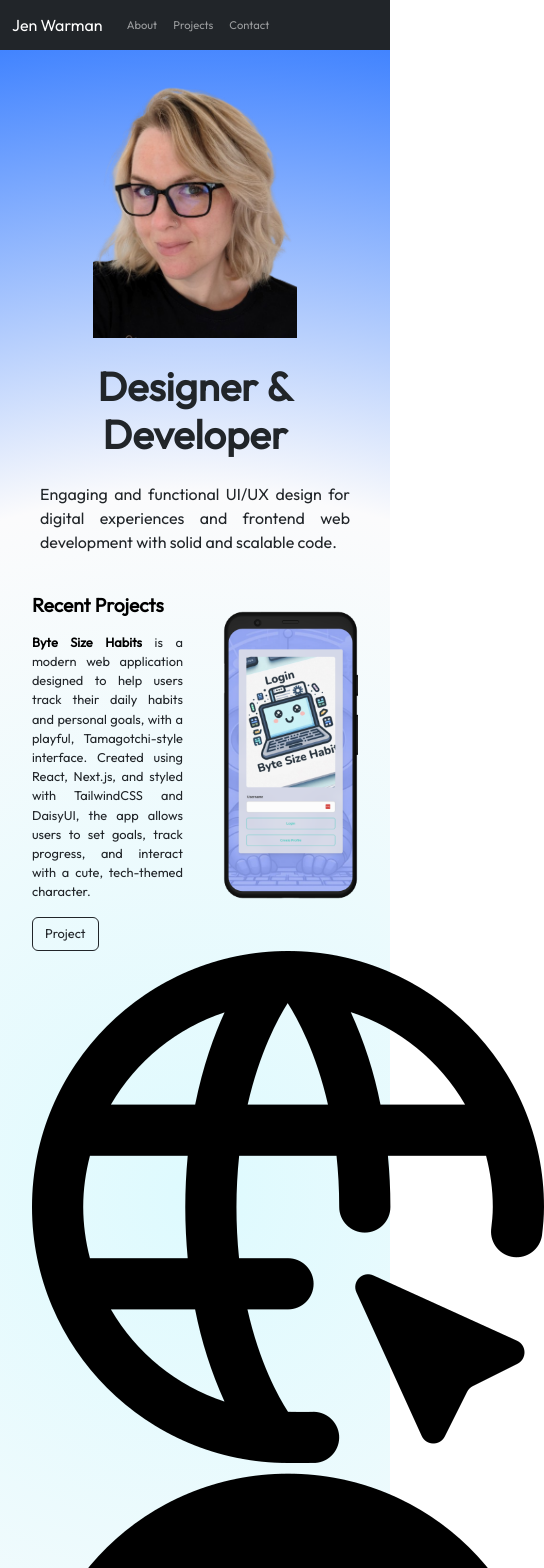
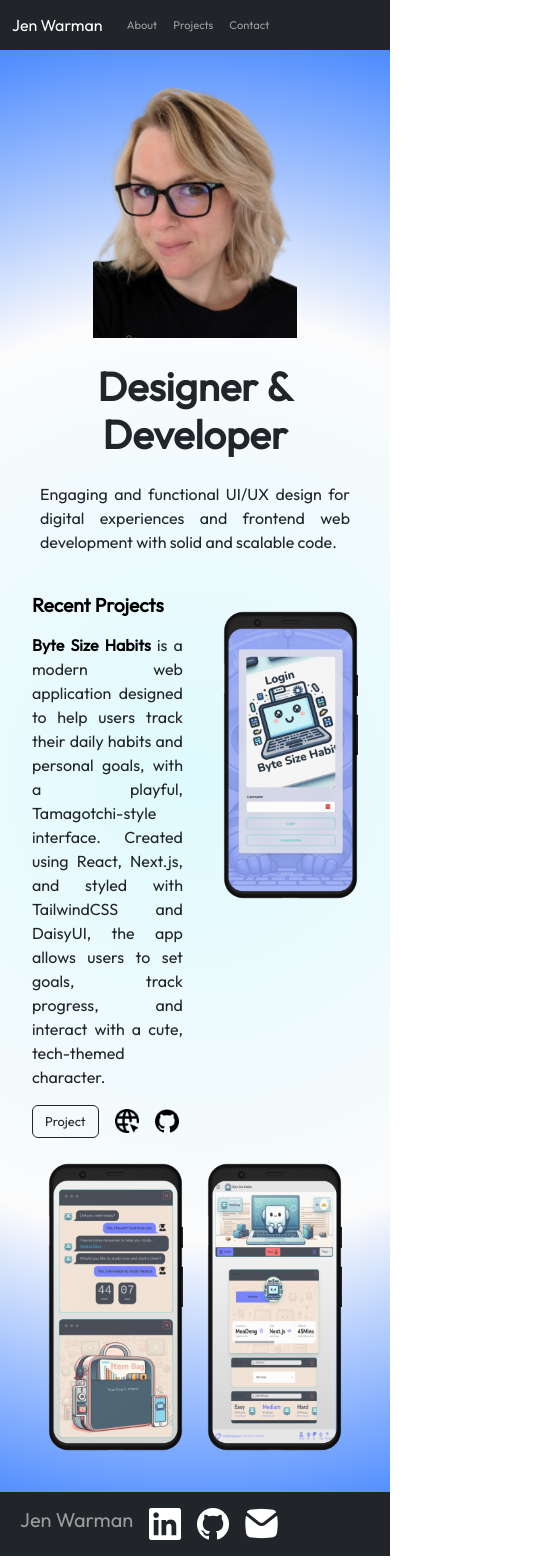
Before and after one commit to JenWarman/portfolio, a React (Vite) app: page / in a window 390 px wide. Shown: the top 1568 px of the page, 544 px wide, since content can reach past the window. Built offline with nearby package versions, Linux system fonts and the light colour scheme.

Commit message:
font resizing and more css

```diff
--- a/src/components/Projects.jsx
+++ b/src/components/Projects.jsx
@@ -17,7 +17,6 @@ function Projects() {
           <p className='projects-text'>ipsum dolor sit amet, consectetur adipiscing elit. Duis auctor elit odio, nec dapibus orci malesuada a. Ut gravida, lorem eget mattis porta, ex enim condimentum erat, ac lacinia turpis nibh at ipsum.</p>
           <Link to='/book-club-app'><Button className='project-button' variant="outline-dark">Project</Button></Link>
         <Link><Image className="project-icon" src='../domain.png'/></Link>
-        <Link><Image className="project-icon" src='../github.png'/></Link>
         </Col>
         <Col className='project-image' xs={6} md={3}>
           <Image src="../iPhone.png" rounded fluid/>
--- a/src/components/RecentProjects.jsx
+++ b/src/components/RecentProjects.jsx
@@ -13,8 +13,8 @@ function RecentProjects() {
          <h2 className='recent-projects-title'><Link className='recent-projects-link' to='/projects'>Recent Projects</Link></h2>
           <p className='recent-projects-text'><Link className='recent-projects-link' to='/byte-size-habits'><strong>Byte Size Habits</strong></Link> is a modern web application designed to help users track their daily habits and personal goals, with a playful, Tamagotchi-style interface. Created using React, Next.js, and styled with TailwindCSS and DaisyUI, the app allows users to set goals, track progress, and interact with a cute, tech-themed character.</p>
           <Link to='/byte-size-habits'><Button className='recent-projects-button' variant="outline-dark">Project</Button></Link>
-          <Link to='https://byte-size-habits.vercel.app/'><Image className="developer-project-icon" src='../domain.png'/></Link>
-        <Link to='https://github.com/DannyGreenan/byte-size-habits'><Image className="developer-project-icon" src='../github.png'/></Link>
+          <Link to='https://byte-size-habits.vercel.app/'><Image className="project-icon" src='../domain.png'/></Link>
+        <Link to='https://github.com/DannyGreenan/byte-size-habits'><Image className="project-icon" src='../github.png'/></Link>
         </Col>
         <Col className='recent-project-image' xs={5} md={3}>
           <Image src="../ByteSizeHabitsMobileLogin.png" fluid/>
--- a/src/index.css
+++ b/src/index.css
@@ -91,12 +91,13 @@ text-align: center;
 
 .about-title {
   font-weight: bold;
-  font-size: 80px;
+  font-size: 60px;
 }
 
 .about-text {
   text-align: justify;
-  margin-right: 3rem
+  margin-right: 3rem;
+  font-size: 20px;
 }
 .skills.container {
   padding-top: 0
@@ -141,11 +142,12 @@ text-align: center;
 
 .project-header {
   font-weight:bold;
-  font-size:80px;
+  font-size:60px;
 }
 .projects-title {
   font-size: 1.5rem;
-  padding-top: 2rem
+  padding-top: 2rem;
+  font-weight: bold;
 }
 .project-icon {
   height: 2rem;
@@ -381,7 +383,7 @@ iframe {
     font-size: 1.2rem;
    }
    .recent-projects-text {
-    font-size: 0.8rem;
+    font-size: 1rem;
     text-align: justify;
    }
    .recent-projects-button.btn.btn-outline-dark {
```
